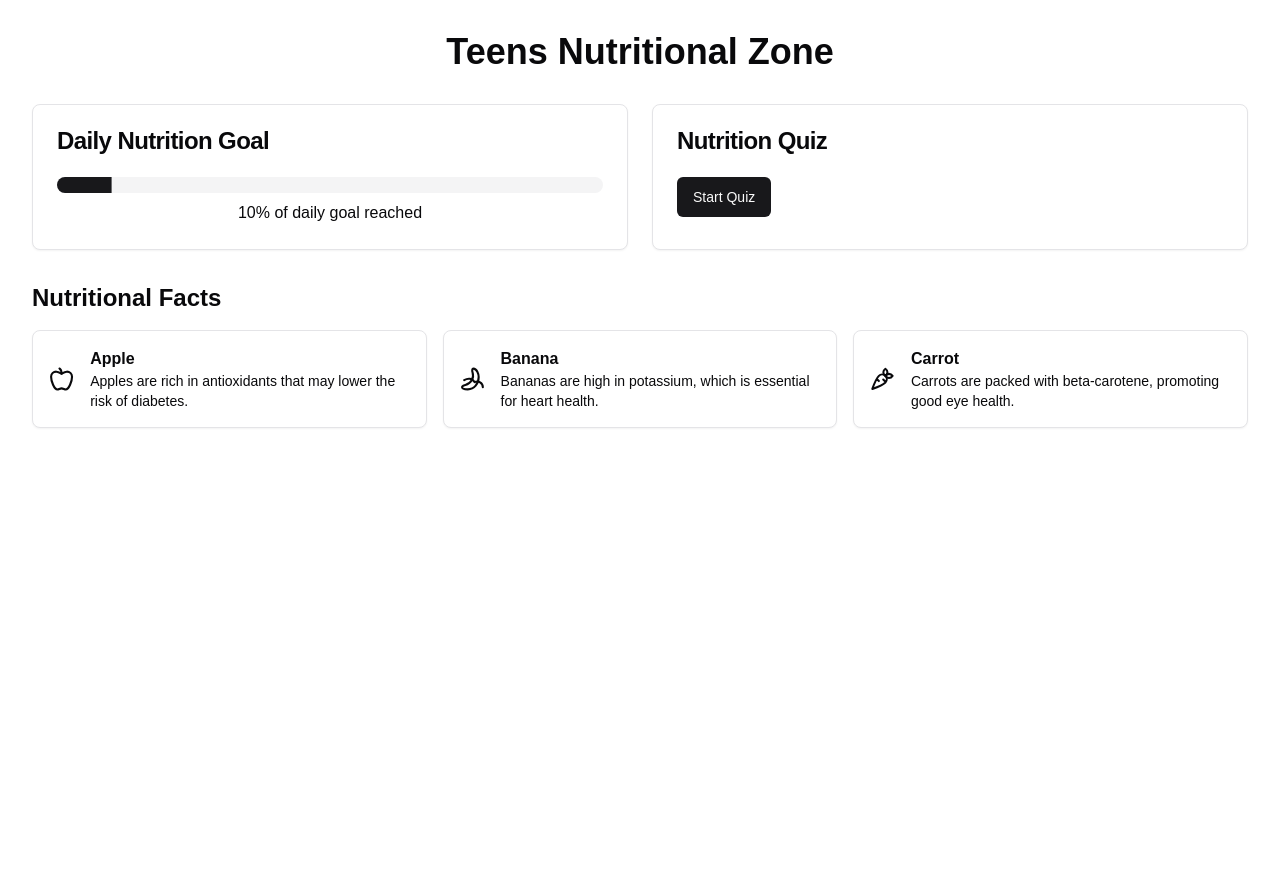
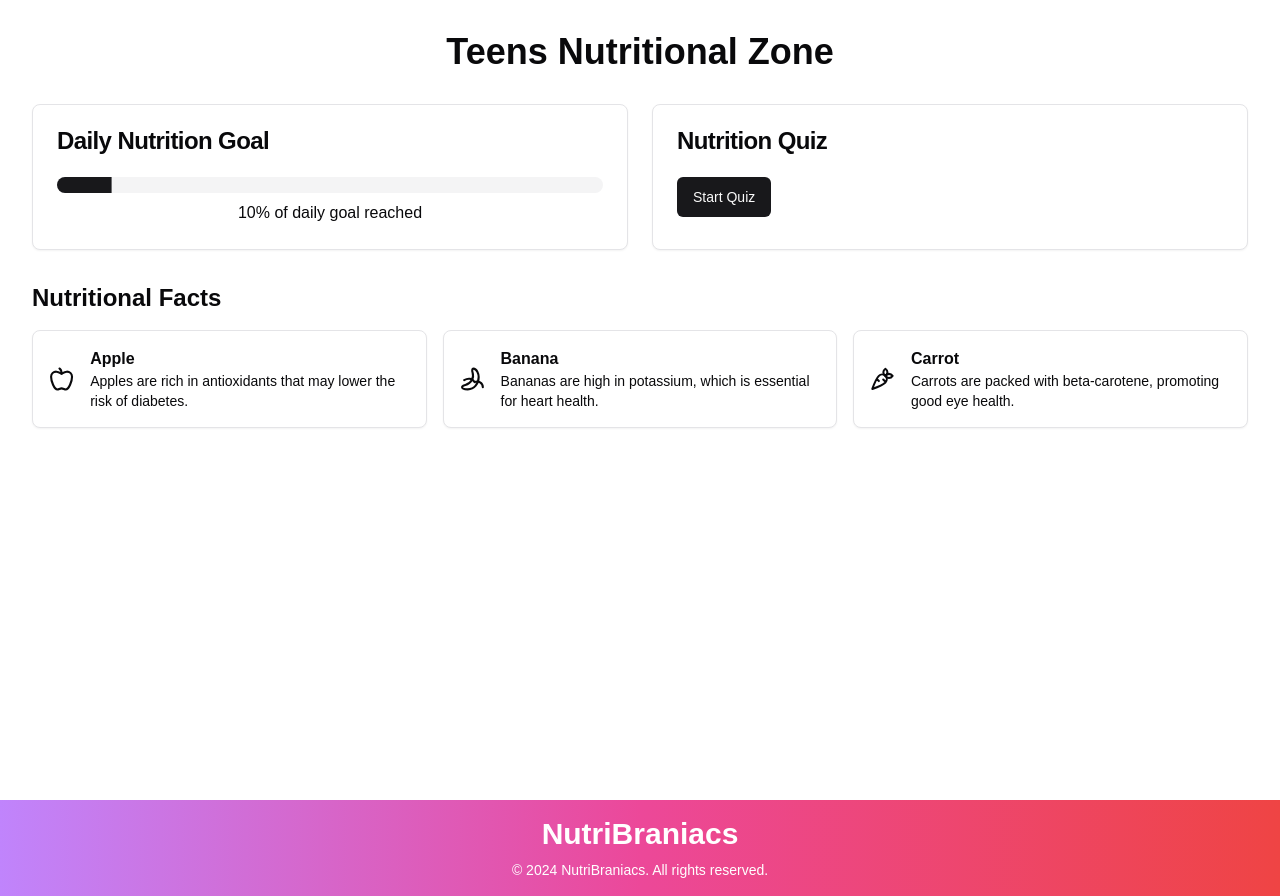
Before and after one commit to Desmond123-arch/health-app-18, a Next.js app: page /teens/quiz in a window 1280 px wide. Before the commit the page ends 800 px from the top, so only its background shows below. Built offline with nearby package versions, Linux system fonts and the light colour scheme; a web font is replaced by a local one.

Commit message:
footer
footer

```diff
--- /dev/null
+++ b/src/app/(landing)/Footer.tsx
@@ -0,0 +1,20 @@
+import React from 'react';
+
+const Footer = () => {
+  const currentYear = new Date().getFullYear();
+
+  return (
+    <footer className="bg-gradient-to-r from-purple-400 via-pink-500 to-red-500 p-4 text-white">
+      <div className="container mx-auto flex flex-col items-center">
+        <h2 className="text-3xl font-bold mb-2">
+          NutriBraniacs
+        </h2>
+        <p className="text-sm">
+          &copy; {currentYear} NutriBraniacs. All rights reserved.
+        </p>
+              </div>
+    </footer>
+  );
+};
+
+export default Footer;
--- a/src/app/(landing)/layout.tsx
+++ b/src/app/(landing)/layout.tsx
@@ -1,5 +1,5 @@
 import { ReactNode } from "react";
-
+import Footer from "./Footer";
 import FruitBackground from "./_components/animated";
 
 export default function landingPageLayout({
@@ -9,7 +9,9 @@
 }) {
   return (
     <>
-      <div className=" min-h-dvh flex flex-col">  <FruitBackground />{children}</div>
+      <div className=" min-h-dvh flex flex-col">
+         <FruitBackground />
+      {children}</div>
     </>
   );
 }
--- a/src/app/layout.tsx
+++ b/src/app/layout.tsx
@@ -3,6 +3,7 @@
 import "./globals.css";
 import { ShootingStars } from "@/components/ui/backgrounds/shooting-stars";
 import { StarsBackground } from "@/components/ui/backgrounds/shooting-background";
+import Footer from "./(landing)/Footer";
 
 const inter = Gabarito({ subsets: ["latin"] });
 
@@ -19,6 +20,7 @@
   return (
     <html lang="en">
       <body className={inter.className}>{children}
+        <Footer/>
       </body>
     </html>
   );
```
Also changed, not shown: 1 other file (tests, documents, lock files or other folders).
